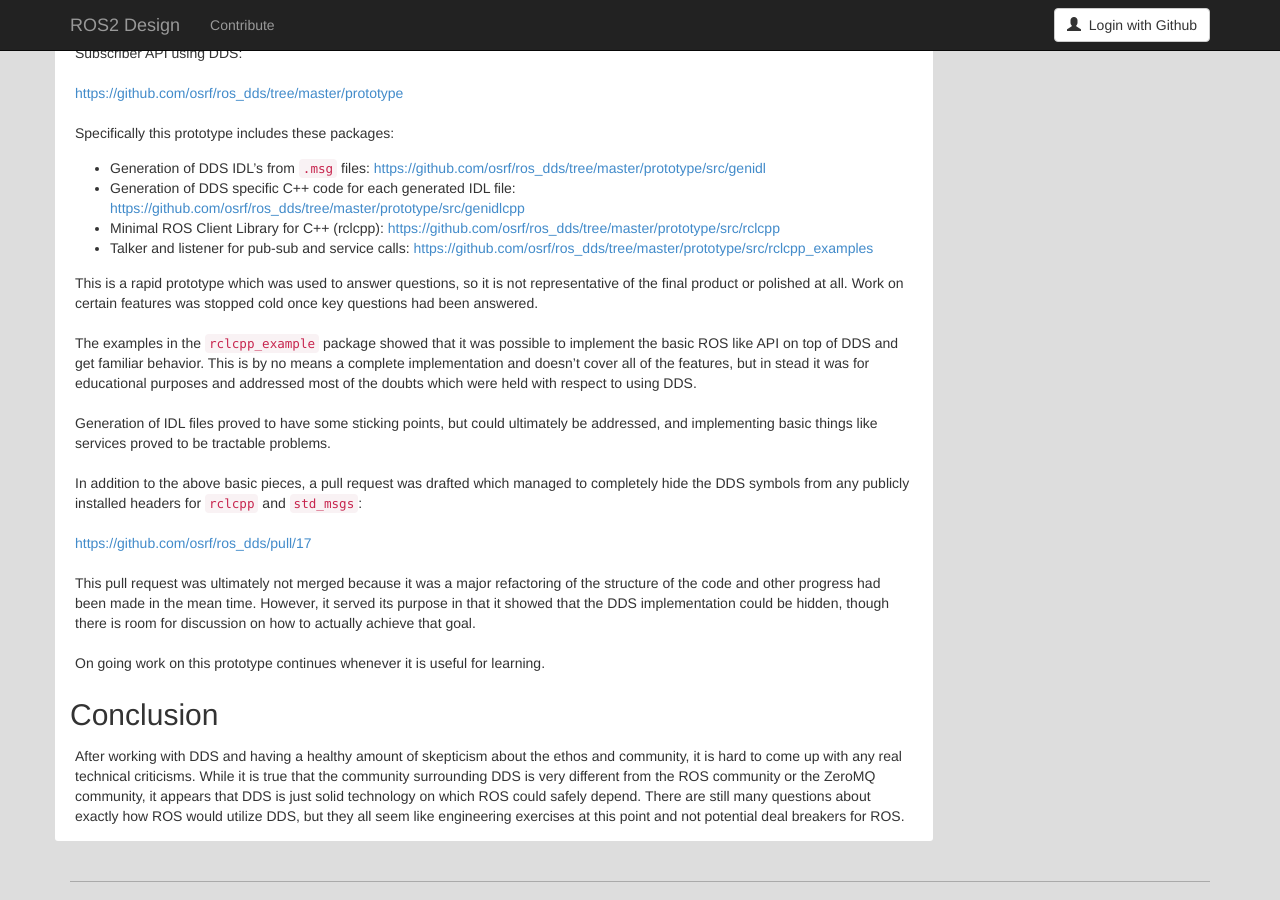
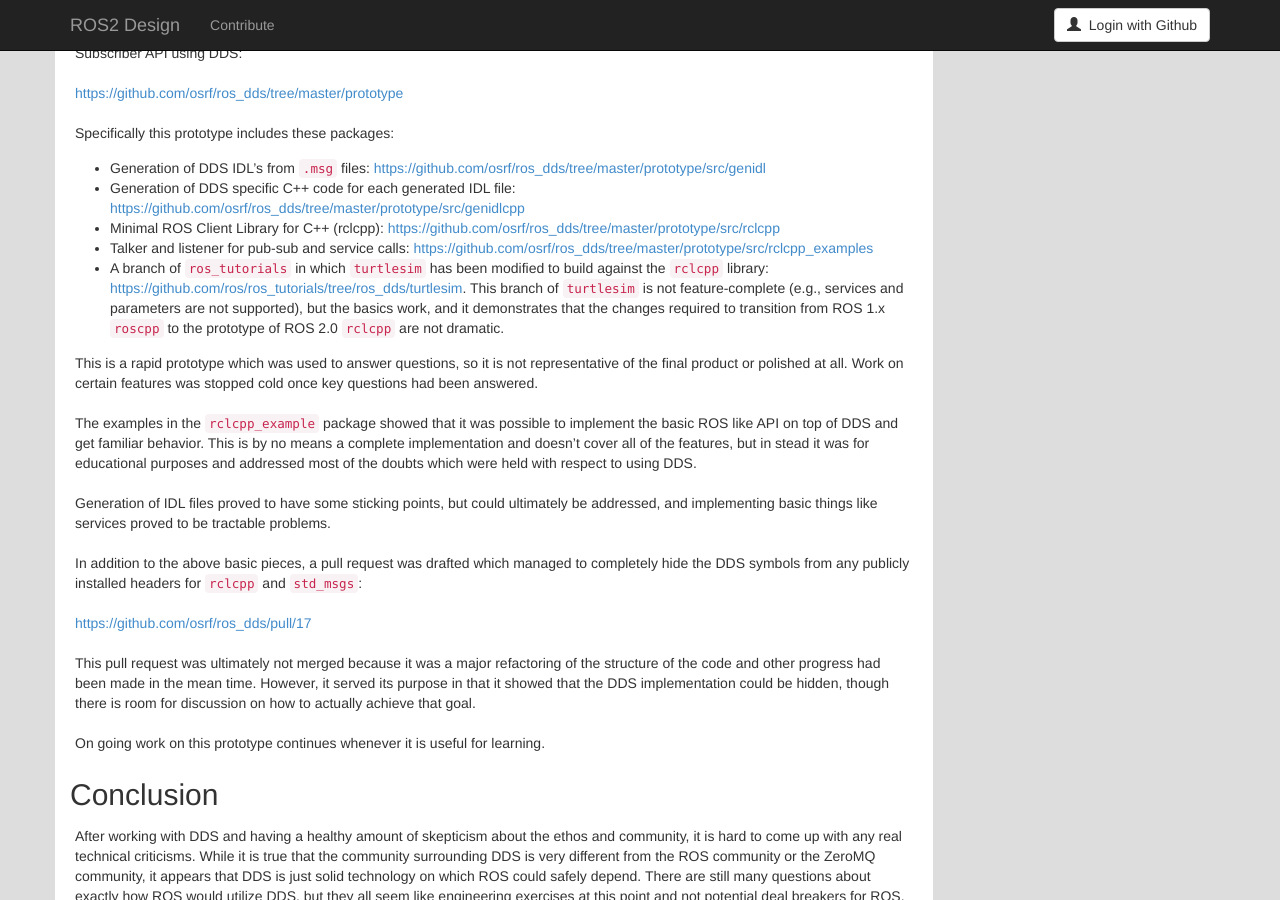
Before and after one commit to ros2/design, a Jekyll site: the page built from articles/20_ros_with_dds.md, in a window 1280 px wide and 900 px high, scrolled down 6647 px. Built offline with Jekyll 4.4.1, drawn with Linux system fonts in a browser that asks for light colours; nearby versions of some CDN libraries.

Commit message:
add ref to turtlesim

```diff
--- a/articles/20_ros_with_dds.md
+++ b/articles/20_ros_with_dds.md
@@ -261,6 +261,7 @@
 - Generation of DDS specific C++ code for each generated IDL file: [https://github.com/osrf/ros_dds/tree/master/prototype/src/genidlcpp](https://github.com/osrf/ros_dds/tree/master/prototype/src/genidlcpp)
 - Minimal ROS Client Library for C++ (rclcpp): [https://github.com/osrf/ros_dds/tree/master/prototype/src/rclcpp](https://github.com/osrf/ros_dds/tree/master/prototype/src/rclcpp)
 - Talker and listener for pub-sub and service calls: [https://github.com/osrf/ros_dds/tree/master/prototype/src/rclcpp_examples](https://github.com/osrf/ros_dds/tree/master/prototype/src/rclcpp_examples)
+- A branch of `ros_tutorials` in which `turtlesim` has been modified to build against the `rclcpp` library: [https://github.com/ros/ros_tutorials/tree/ros_dds/turtlesim](https://github.com/ros/ros_tutorials/tree/ros_dds/turtlesim).  This branch of `turtlesim` is not feature-complete (e.g., services and parameters are not supported), but the basics work, and it demonstrates that the changes required to transition from ROS 1.x `roscpp` to the prototype of ROS 2.0 `rclcpp` are not dramatic.
 
 This is a rapid prototype which was used to answer questions, so it is not representative of the final product or polished at all.
 Work on certain features was stopped cold once key questions had been answered.
```
